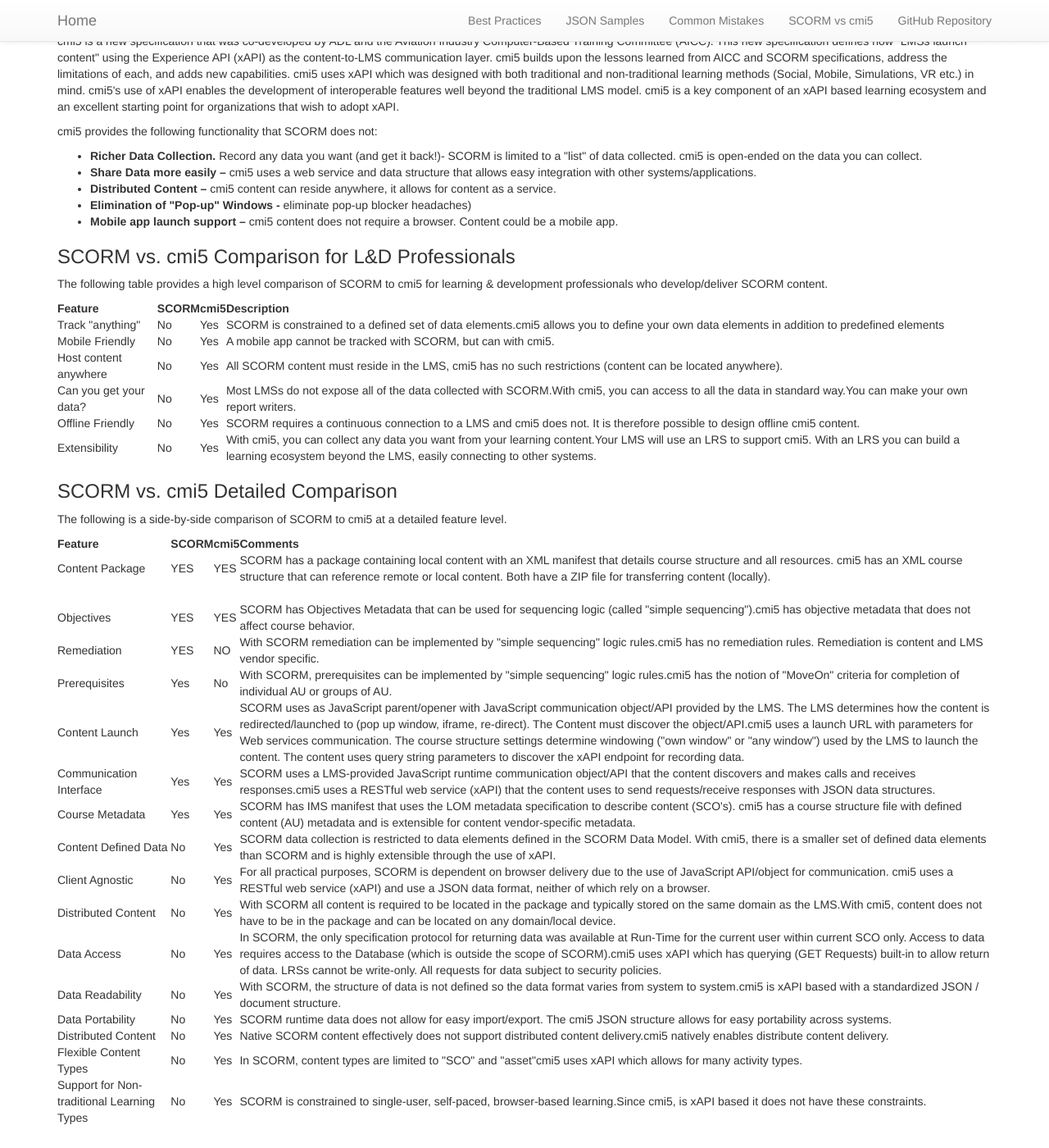
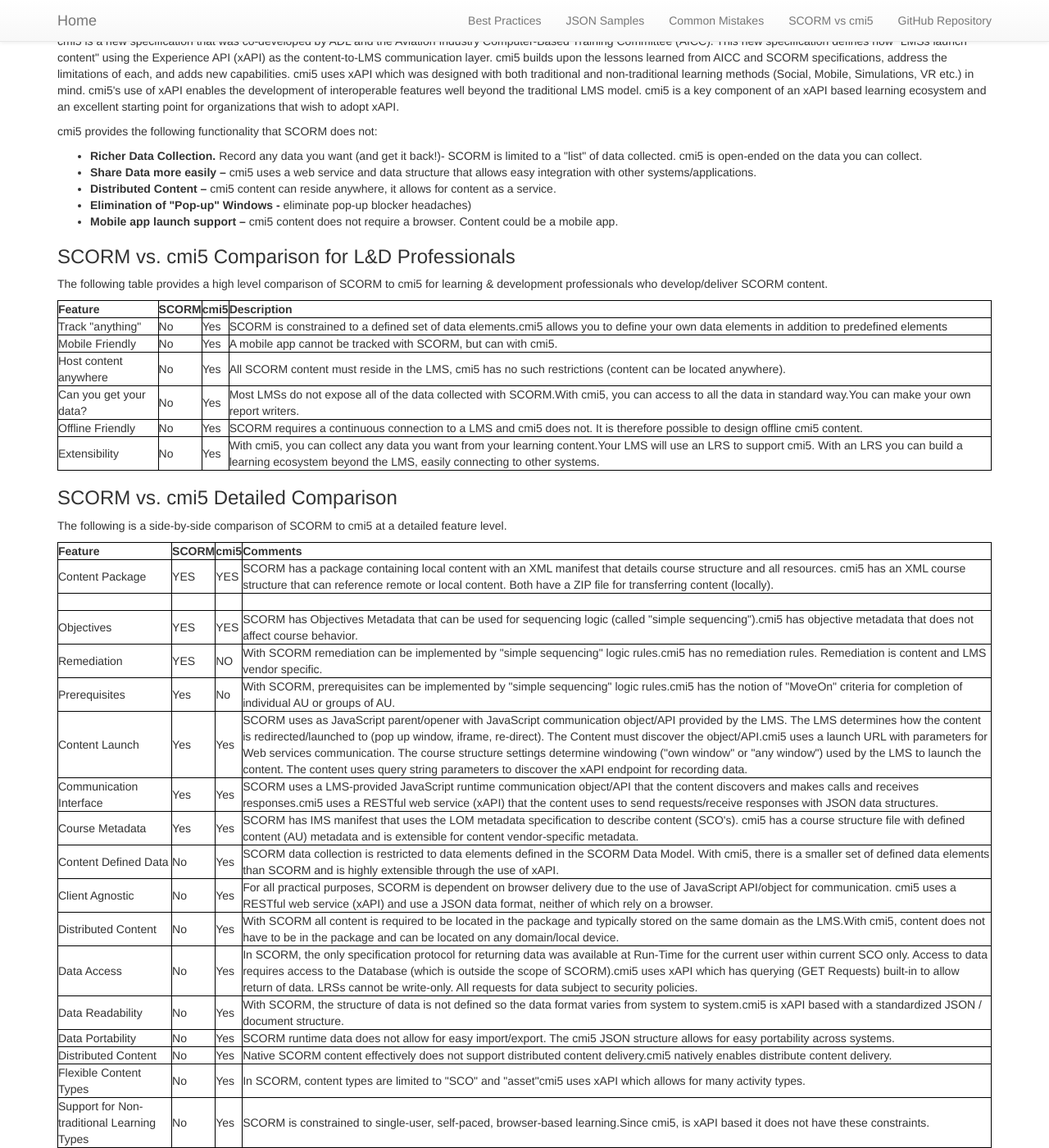
Before and after one commit to AICC/CMI-5_Spec_Current, a Jekyll site: the page built from SCORM/index.md, in a window 1280 px wide and 1400 px high, scrolled down 602 px. Shown: the whole window at 82% size. Built offline with Jekyll 4.4.1, drawn with Linux system fonts in a browser that asks for light colours; our own code applies the rules of GitHub Pages for plain Markdown files; before the commit the page ends 1975 px from its top, so only the background shows below that.

Commit message:
table formatting

```diff
--- a/_layouts/index.html
+++ b/_layouts/index.html
@@ -20,6 +20,14 @@
         body {
             padding-top: 50px;
         }
+      table {
+  border-spacing: 1;
+  border-collapse: collapse;
+}
+
+table, th, td {
+    border: 1px solid black;
+}
     </style>
   </head>
 
```
